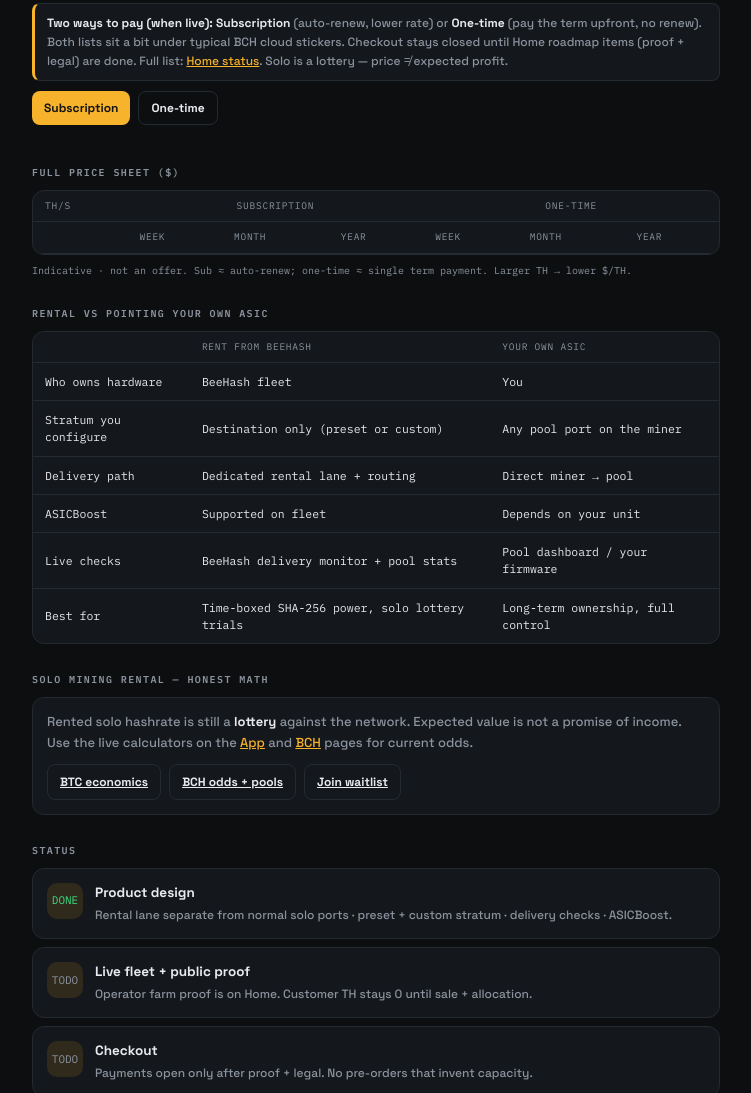
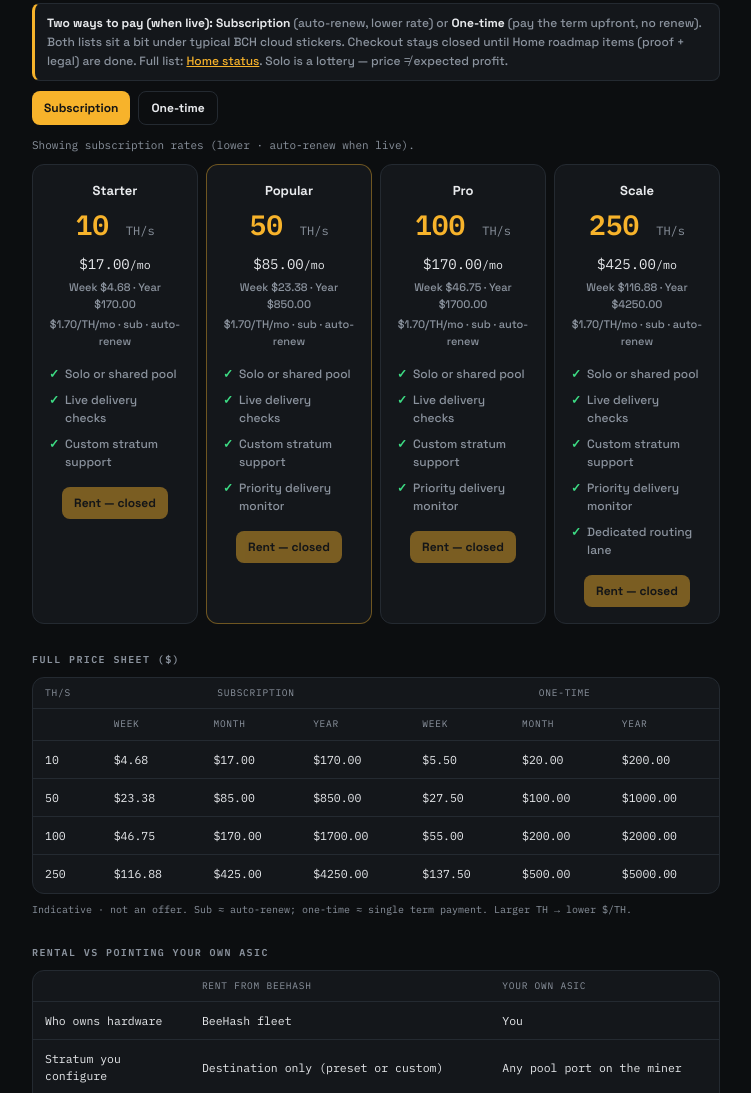
Before and after one commit to MVPC0/BeeHash-Cloud, a website: page rent.html in a window 1280 px wide. Shown: the part 2170-3263 px from the top of the page, without its empty margins (264-1015 px from the left). Drawn offline with Linux system fonts and the light colour scheme.

Commit message:
Add files via upload

```diff
--- a/rent.html
+++ b/rent.html
@@ -360,6 +360,24 @@ footer a{color:var(--muted)}
 <script>
 
 
+
+const $ = id => document.getElementById(id);
+
+const TIERS = [
+  { label: 'Starter', th: 10, features: ['Solo or shared pool', 'Live delivery checks', 'Custom stratum support'],
+    sub:  { week: 4.68,  month: 17.00,  year: 170.00 },
+    once: { week: 5.50,  month: 20.00,  year: 200.00 } },
+  { label: 'Popular', th: 50, features: ['Solo or shared pool', 'Live delivery checks', 'Custom stratum support', 'Priority delivery monitor'],
+    sub:  { week: 23.38, month: 85.00,  year: 850.00 },
+    once: { week: 27.50, month: 100.00, year: 1000.00 } },
+  { label: 'Pro', th: 100, features: ['Solo or shared pool', 'Live delivery checks', 'Custom stratum support', 'Priority delivery monitor'],
+    sub:  { week: 46.75, month: 170.00, year: 1700.00 },
+    once: { week: 55.00, month: 200.00, year: 2000.00 } },
+  { label: 'Scale', th: 250, features: ['Solo or shared pool', 'Live delivery checks', 'Custom stratum support', 'Priority delivery monitor', 'Dedicated routing lane'],
+    sub:  { week: 116.88, month: 425.00, year: 4250.00 },
+    once: { week: 137.50, month: 500.00, year: 5000.00 } }
+];
+
 function renderTiers() {
  const mode = window._priceMode || 'sub';
  $('tierGrid').innerHTML = TIERS.map((t) => {
```
Also changed, not shown: bch.html (+1 -1 lines).
